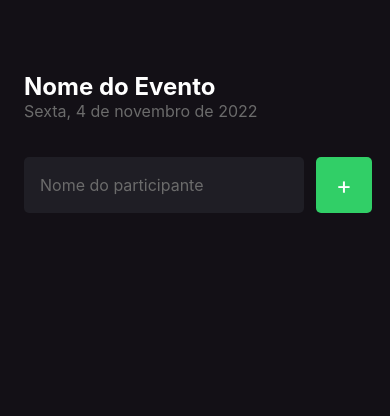
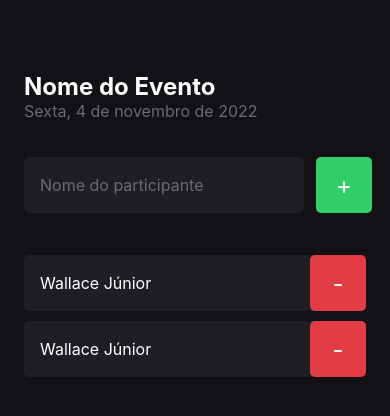
Before and after one commit to wfl-junior/rocketseat-ignite-react-native-imhere, a React Native app: screen / in a window 390 px wide. Shown: the top 416 px of the page. Built offline with nearby package versions, Linux system fonts and the light colour scheme.

Commit message:
Criando Componente Participant

```diff
--- /dev/null
+++ b/src/components/Participant/index.tsx
@@ -0,0 +1,14 @@
+import { Text, TouchableOpacity, View } from "react-native";
+import { styles } from "./styles";
+
+interface ParticipantProps {}
+
+export const Participant: React.FC<ParticipantProps> = () => (
+  <View style={styles.container}>
+    <Text style={styles.name}>Wallace Júnior</Text>
+
+    <TouchableOpacity style={styles.button}>
+      <Text style={styles.buttonText}>-</Text>
+    </TouchableOpacity>
+  </View>
+);
--- /dev/null
+++ b/src/components/Participant/styles.ts
@@ -0,0 +1,30 @@
+import { StyleSheet } from "react-native";
+
+export const styles = StyleSheet.create({
+  container: {
+    width: "100%",
+    backgroundColor: "#1f1e25",
+    borderRadius: 5,
+    flexDirection: "row",
+    alignItems: "center",
+    marginBottom: 10,
+  },
+  name: {
+    flex: 1,
+    color: "white",
+    fontSize: 16,
+    marginLeft: 16,
+  },
+  button: {
+    width: 56,
+    height: 56,
+    borderRadius: 5,
+    backgroundColor: "#e23c44",
+    alignItems: "center",
+    justifyContent: "center",
+  },
+  buttonText: {
+    color: "white",
+    fontSize: 24,
+  },
+});
--- a/src/screens/Home/index.tsx
+++ b/src/screens/Home/index.tsx
@@ -1,4 +1,5 @@
 import { Text, TextInput, TouchableOpacity, View } from "react-native";
+import { Participant } from "../../components/Participant";
 import { styles } from "./styles";
 
 export const Home: React.FC = () => {
@@ -22,6 +23,9 @@
           <Text style={styles.buttonText}>+</Text>
         </TouchableOpacity>
       </View>
+
+      <Participant />
+      <Participant />
     </View>
   );
 };
```
